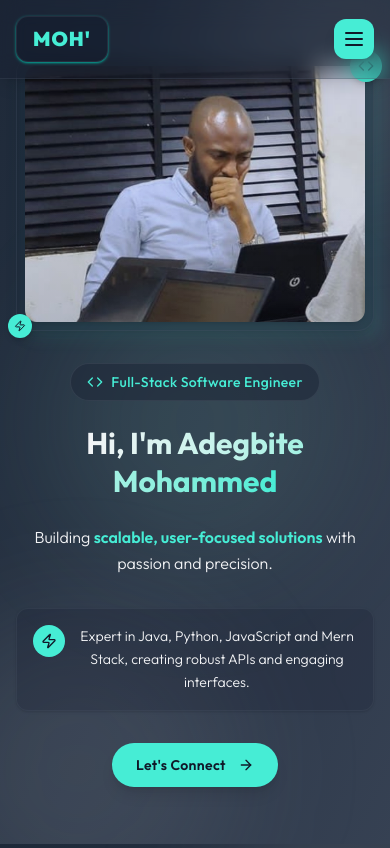
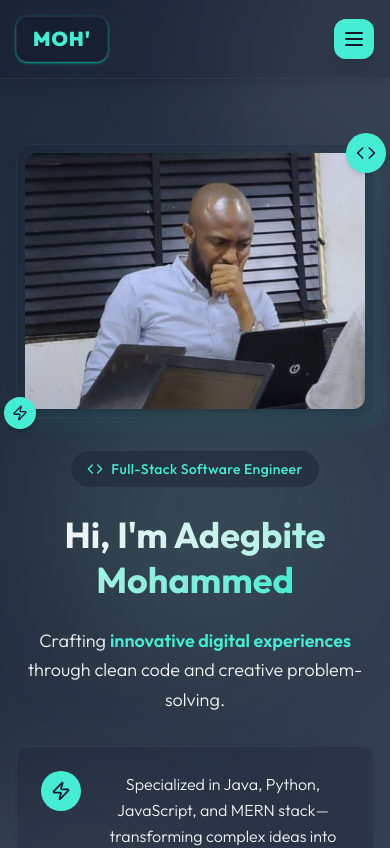
Before and after one commit to moh-Adedamola/new-portfolio, a React (Vite) app in the folder new-portfolio/: page / in a window 390 px wide. Shown: the top 848 px of the page. Built offline with nearby package versions, Linux system fonts and the light colour scheme.

Commit message:
editing the mobile responsiveness of the hero component

```diff
--- a/new-portfolio/src/components/Hero.jsx
+++ b/new-portfolio/src/components/Hero.jsx
@@ -33,13 +33,13 @@ const Hero = () => {
 
   return (
     <section
-      className="min-h-screen flex items-center justify-center px-4 sm:px-6 lg:px-8 relative overflow-hidden"
+      className="min-h-screen flex items-center justify-center px-4 sm:px-6 lg:px-8 pt-20 sm:pt-24 lg:pt-0 relative overflow-hidden"
       aria-labelledby="hero-heading"
     >
-      {/* Refined Background */}
+      {/* Background */}
       <div className="absolute inset-0 bg-gradient-to-br from-gray-800 to-gray-700"></div>
 
-      {/* Subtle Animated Background Elements */}
+      {/* Animated Background Elements */}
       <div className="absolute inset-0 overflow-hidden">
         <motion.div
           className="absolute -top-20 -right-20 w-64 h-64 bg-gradient-to-br from-gray-200/10 to-gray-300/10 rounded-full blur-3xl"
@@ -69,26 +69,18 @@ const Hero = () => {
         />
       </div>
 
-      {/* Very Subtle Grid Pattern */}
-      <div className="absolute inset-0 opacity-[0.01]">
-        <div className="absolute inset-0" style={{
-          backgroundImage: `radial-gradient(circle at 1px 1px, rgb(71, 85, 105) 1px, transparent 0)`,
-          backgroundSize: '50px 50px'
-        }}></div>
-      </div>
-
-      <div className="w-full max-w-7xl mx-auto relative z-10">
+      <div className="w-full max-w-6xl mx-auto relative z-10">
         <motion.div
-          className="grid grid-cols-1 lg:grid-cols-2 gap-8 sm:gap-12 lg:gap-16 xl:gap-20 items-center"
+          className="grid grid-cols-1 lg:grid-cols-2 gap-8 lg:gap-12 items-center py-8 lg:py-0"
           variants={containerVariants}
           initial="hidden"
           animate="visible"
         >
           {/* Text Content */}
           <motion.div variants={textVariants} className="order-2 lg:order-1 text-center lg:text-left">
-            <motion.div variants={textVariants} className="mb-6 sm:mb-8">
+            <motion.div variants={textVariants} className="mb-6">
               <motion.div
-                className="inline-flex items-center gap-2 px-4 py-2 bg-gray-800/60 text-teal-300 font-medium tracking-wide mb-6 sm:mb-8 rounded-full text-sm sm:text-base border border-gray-600/40"
+                className="inline-flex items-center gap-2 px-4 py-2 bg-gray-800/60 text-teal-300 font-medium tracking-wide mb-6 rounded-full text-sm border border-gray-600/40"
                 whileHover={{ scale: 1.02 }}
                 transition={{ type: "spring", stiffness: 300 }}
               >
@@ -98,7 +90,7 @@ const Hero = () => {
 
               <h1
                 id="hero-heading"
-                className="text-3xl sm:text-4xl md:text-5xl lg:text-6xl xl:text-7xl font-bold mb-4 sm:mb-6 leading-tight"
+                className="text-4xl sm:text-5xl lg:text-6xl xl:text-7xl font-bold mb-4 leading-tight"
               >
                 <span className="bg-gradient-to-r from-gray-100 to-teal-300 bg-clip-text text-transparent">
                   Hi, I'm Adegbite Mohammed
@@ -108,26 +100,26 @@ const Hero = () => {
 
             <motion.h2
               variants={textVariants}
-              className="text-base sm:text-lg md:text-xl lg:text-2xl xl:text-3xl text-gray-100 font-light mb-8 sm:mb-10 leading-relaxed max-w-2xl mx-auto lg:mx-0"
+              className="text-lg sm:text-xl lg:text-2xl text-gray-100 font-light mb-8 leading-relaxed max-w-2xl mx-auto lg:mx-0"
             >
-              Building{' '}
+              Crafting{' '}
               <span className="font-semibold text-teal-300">
-                scalable, user-focused solutions
+                innovative digital experiences
               </span>{' '}
-              with passion and precision.
+              through clean code and creative problem-solving.
             </motion.h2>
 
             <motion.div
               variants={textVariants}
-              className="bg-gray-900/20 rounded-xl p-4 sm:p-6 lg:p-8 border border-gray-600/30 mb-8 sm:mb-10 shadow-sm max-w-2xl mx-auto lg:mx-0"
+              className="bg-gray-900/20 rounded-xl p-6 border border-gray-600/30 mb-8 shadow-sm max-w-2xl mx-auto lg:mx-0"
             >
-              <div className="flex items-start gap-3 sm:gap-4">
-                <div className="flex-shrink-0 w-8 h-8 sm:w-10 sm:h-10 bg-teal-300 rounded-full flex items-center justify-center">
-                  <Zap className="w-4 h-4 sm:w-5 sm:h-5 text-gray-900" />
+              <div className="flex items-start gap-4">
+                <div className="flex-shrink-0 w-10 h-10 bg-teal-300 rounded-full flex items-center justify-center">
+                  <Zap className="w-5 h-5 text-gray-900" />
                 </div>
                 <div>
-                  <p className="text-sm sm:text-base lg:text-lg text-gray-100 font-light leading-relaxed">
-                    Expert in Java, Python, JavaScript and Mern Stack, creating robust APIs and engaging interfaces.
+                  <p className="text-base lg:text-lg text-gray-100 font-light leading-relaxed">
+                    Specialized in Java, Python, JavaScript, and  MERN stack—transforming complex ideas into elegant, scalable solutions.
                   </p>
                 </div>
               </div>
@@ -139,18 +131,18 @@ const Hero = () => {
             >
               <motion.a
                 href="#contact"
-                className="group inline-flex items-center justify-center gap-3 px-6 py-3 sm:px-8 sm:py-4 lg:px-10 lg:py-5 bg-teal-300 text-gray-900 font-semibold text-sm sm:text-base lg:text-lg tracking-wide rounded-full shadow-lg hover:shadow-xl hover:shadow-teal-500/25 transition-all duration-300 focus:outline-none focus:ring-4 focus:ring-teal-500/30"
-                aria-label="Contact Mohammed Adegbite"
+                className="group inline-flex items-center justify-center gap-3 px-8 py-4 lg:px-10 lg:py-5 bg-teal-300 text-gray-900 font-semibold text-base lg:text-lg tracking-wide rounded-full shadow-lg hover:shadow-xl hover:shadow-teal-500/25 transition-all duration-300 focus:outline-none focus:ring-4 focus:ring-teal-500/30"
+                aria-label="View Mohammed Adegbite's work"
                 whileHover={{ y: -1, scale: 1.02 }}
                 whileTap={{ scale: 0.98 }}
               >
-                <span className="relative z-10">Let's Connect</span>
+                <span className="relative z-10">View My Work</span>
                 <motion.div
-                  className="w-4 h-4 sm:w-5 sm:h-5"
+                  className="w-5 h-5"
                   whileHover={{ x: 2 }}
                   transition={{ type: "spring", stiffness: 300 }}
                 >
-                  <ArrowRight className="w-4 h-4 sm:w-5 sm:h-5" />
+                  <ArrowRight className="w-5 h-5" />
                 </motion.div>
               </motion.a>
             </motion.div>
@@ -159,7 +151,7 @@ const Hero = () => {
           {/* Image Section */}
           <motion.div
             variants={imageVariants}
-            className="order-1 lg:order-2 relative max-w-sm sm:max-w-md mx-auto lg:max-w-none"
+            className="order-1 lg:order-2 relative max-w-sm mx-auto lg:max-w-none mt-8 sm:mt-0"
           >
             <div className="relative group">
               <div className="absolute inset-0 bg-teal-300/10 rounded-2xl transform translate-x-2 translate-y-2 -z-10 blur-sm" />
@@ -179,7 +171,7 @@ const Hero = () => {
               </motion.div>
 
               <motion.div
-                className="absolute -top-2 -right-2 sm:-top-3 sm:-right-3 w-8 h-8 sm:w-10 sm:h-10 bg-teal-300 rounded-full flex items-center justify-center shadow-md"
+                className="absolute -top-3 -right-3 w-10 h-10 bg-teal-300 rounded-full flex items-center justify-center shadow-md"
                 animate={{
                   y: [-2, 2, -2],
                   transition: {
@@ -189,11 +181,11 @@ const Hero = () => {
                   }
                 }}
               >
-                <Code className="w-4 h-4 sm:w-5 sm:h-5 text-gray-900" />
+                <Code className="w-5 h-5 text-gray-900" />
               </motion.div>
 
               <motion.div
-                className="absolute -bottom-2 -left-2 sm:-bottom-3 sm:-left-3 w-6 h-6 sm:w-8 sm:h-8 bg-teal-300 rounded-full flex items-center justify-center shadow-md"
+                className="absolute -bottom-3 -left-3 w-8 h-8 bg-teal-300 rounded-full flex items-center justify-center shadow-md"
                 animate={{
                   y: [2, -2, 2],
                   transition: {
@@ -203,7 +195,7 @@ const Hero = () => {
                   }
                 }}
               >
-                <Zap className="w-3 h-3 sm:w-4 sm:h-4 text-gray-900" />
+                <Zap className="w-4 h-4 text-gray-900" />
               </motion.div>
             </div>
           </motion.div>
```
